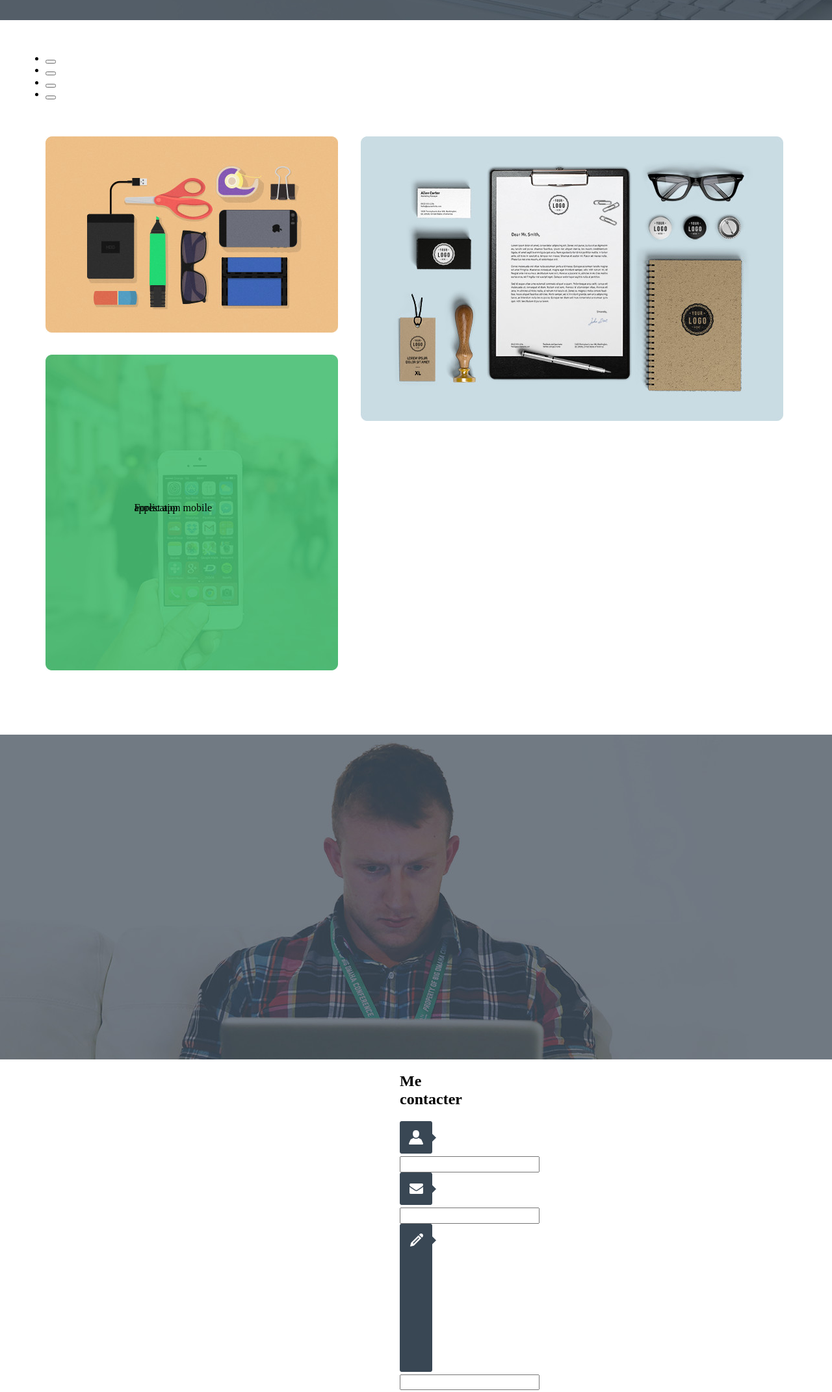
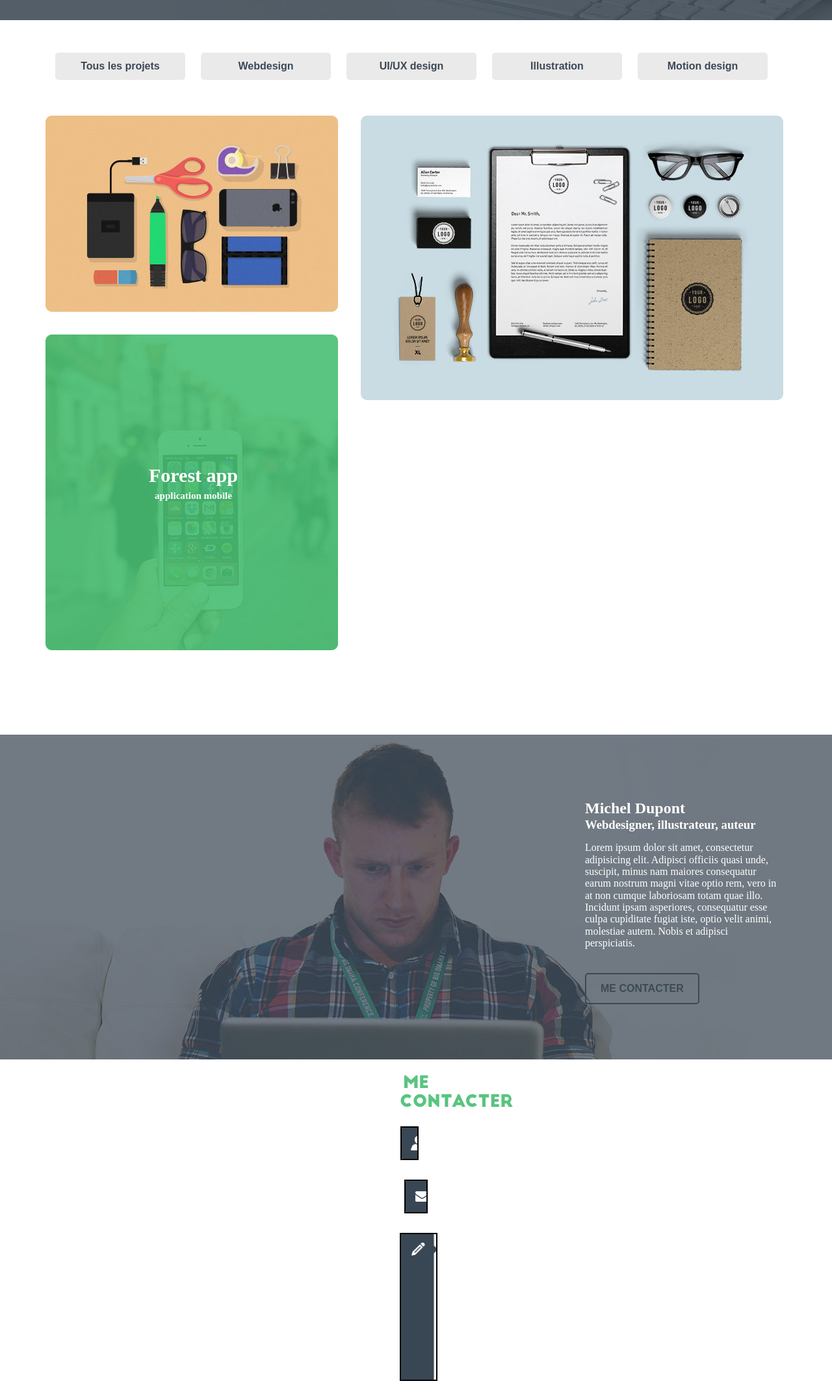
Before and after one commit to kayot88/foliac, a plain HTML site: page index.html in a window 1280 px wide. Shown: the part 619-2762 px from the top of the page at 65% size. Drawn offline with nearby package versions, Linux system fonts and the light colour scheme; files whose address does not match are found by name.

Commit message:
95%_0:18

```diff
--- a/css/style.css
+++ b/css/style.css
@@ -50,7 +50,6 @@ nav{
 	text-decoration: none;
 	padding: 0;
 	padding-left: 347px;
-
 }
 .nav-item{
 	display: inline-block;
@@ -58,7 +57,12 @@ nav{
 	font-weight: 600;
 	color: #fff;
 	font-family: 'slim_joeregular';
-
+	transition: ease 1s color;
+}
+.nav-item:hover{
+	color: red;
+	cursor: pointer;
+	transition: ease 1s color;
 }
 .nav-item::after{
 	content: '/';
@@ -116,12 +120,15 @@ justify-content: center;
 	font-size: 26px;
 	padding: 15px 20px;
 	display: block;
+
 }
+
+
+/******************second-section*********************/
 .second-section{
 	height: 1050px;
 	width: 1140px;
 	margin: 0 auto;
-/*background-color: #ccc*/
 }
 .flex-block{
 	display: -webkit-flex;
@@ -136,21 +143,110 @@ margin-bottom: 90px;
 .sec-sec:nth-child(2n+1){
 	margin-bottom: 30px;
 }
+.sec-sec{
+	transition: ease 1s filter;
+}
 .sec-sec:nth-child(n+1):nth-child(-n+2){
 	margin-right: 30px;
 }
+.sec-sec:hover{
+	color: #4BB570;
+	opacity: .7;
+	filter: invert(320);
+	border-radius: 15px;
+	transition: ease 1s filter;
+}
+
 .list-but{
 	margin: 50px 0 55px 0;
+	/*margin: 0 auto;*/
 	padding: 0;
+	list-style: none;
+	text-decoration: none;
+}
+.but{
+	width: 200px;
+	height: auto;
+	padding: 10px 20px;
+	font-size: 16px;
+	font-weight: 600;
+	color: #3c4955;
+	background-color: #eaeaea;
+	border: 2px solid #eaeaea;
+	border-radius: 5px;
+	margin-right: 20px;
+}
+.list-item-but:first-child{
+	margin-left:15px;
+}
+.but:hover{
+	height: auto;
+	padding: 10px 20px;
+	font-size: 16px;
+	font-weight: 600;
+	color: #fff;
+	background-color: #48bf72;
+	border: 2px solid #48bf72;
+	border-radius: 5px;
+	cursor: pointer;
+	transition: ease 1s background-color;
+}
+.list-item-but{
+	display: inline-block;
 }
 .sec2{
 	position: relative;
 }
-.sec-sec>p{
+.sec-sec>.app{
+	display: block;
+	font-weight: 800;
+	font-size: 15px;
+	margin-top: 240px;
+	position: absolute;
+	color: #fff;
+	width: 100%;
+	text-align: center;
+	vertical-align: middle;
+}
+.sec-sec>.forest{
+	display: block;
+	font-weight: 800;
+	font-size: 30px;
+	margin-top: 200px;
+	position: absolute;
+	color: #fff;
+	width: 100%;
+	text-align: center;
+	vertical-align: middle;
+}
+/******************third-section*********************/
+
+.container{
+	margin-top: 100px;
+	width: 300px;
 	display: inline-block;
-	margin-top: 50%;
-	padding-left: 30%;
-	position: absolute;
+	margin-left: 900px;
+	color: #fff;
+}
+.container>h2,h3{
+	margin: 0;
+}
+.lorem{
+	padding-bottom: 20px;
+}
+.but-cont{
+	color: #3C4955;
+	background-color: transparent;
+	border: 2px solid #3C4955;
+	border-radius: 5px;
+	padding: 13px 22px;
+	text-transform: uppercase;
+	font-weight: 800;
+	cursor: pointer;
+}
+.but-cont:hover{
+	border: 2px solid red;
+	background-color: white;
 }
 .third-section{
 	height: 500px;
@@ -158,13 +254,71 @@ margin-right: 30px;
 	margin: 0 auto;
 	width: 1920px;
 }
+/******************fourth-section*********************/
 .fourth-section{
 	height: 567px;
 	margin: 0 615px;
 }
+
+.contact{
+	display: block;
+	/*margin: 0 auto;*/
+	text-align: center;
+	font-family: 'big_johnregular';
+	color: #59C47F;
+	text-transform: uppercase;
+	/*font-weight: 800;*/
+	font-size: 26px;
+}
+form{
+	display: block;
+	/*width: 800px;*/
+	margin: 0 auto;
+	text-align: center;
+}
+
+input{
+	background-repeat: no-repeat;
+	background-position: 0px;
+	outline: none;
+	height: 46px;
+	border: 2px solid #000;
+	display: inline-block;
+	color: #F1F1F1;
+	background-color: #F1F1F1;
+	margin-bottom: 30px;
+}
+
+.form-control1 {
+	background-image: url('../foliac-assets/icon-user.png');
+	width: 40%;
+	margin-right: 20px;
+}
+.form-control2 {
+	background-image: url('../foliac-assets/icon-email.png');
+	width: 56%;
+}
+.form-control3 {
+	background-image: url('../foliac-assets/icon-message.png');
+	width:99%;
+	height: 222px;
+}
+
+/******************footer*********************/
 .footer{
+	display: -webkit-flex;
+	display: -moz-flex;
+	display: -ms-flex;
+	display: -o-flex;
+	display: flex;
 	height: 200px;
 	margin: 0 auto;
 	width: 1920px;
 	background-color: #3c4955;
+	-ms-align-items: center;
+	align-items: center;
 }
+.addr{
+	margin-left: 390px;
+	margin-right: 450px;
+}
--- a/index.html
+++ b/index.html
@@ -34,10 +34,11 @@
 		<!-- begin second-section -->
 		<div class="second-section">
 			<ul class="list-but">
-				<li class="list-item-but"><button class="but"><a href="" class="but-link"></a></button></li>
-				<li class="list-item-but"><button class="but"><a href="" class="but-link"></a></button></li>
-				<li class="list-item-but"><button class="but"><a href="" class="but-link"></a></button></li>
-				<li class="list-item-but"><button class="but"><a href="" class="but-link"></a></button></li>
+				<li class="list-item-but"><button class="but">Tous les projets<a href="" class="but-link"></a></button></li>
+				<li class="list-item-but"><button class="but">Webdesign<a href="" class="but-link"></a></button></li>
+				<li class="list-item-but"><button class="but">UI/UX design<a href="" class="but-link"></a></button></li>
+				<li class="list-item-but"><button class="but">Illustration<a href="" class="but-link"></a></button></li>
+				<li class="list-item-but"><button class="but">Motion design<a href="" class="but-link"></a></button></li>
 			</ul>
 			<div class="flex-block">
 				<div class="sec-sec sec1"><img src="foliac-assets/item1.jpg" alt="" class="sec-sec-img"></div>
@@ -54,7 +55,12 @@
 		<!-- end second-section -->
 		<!-- begin third-section -->
 		<div class="third-section">
-
+			<div class="container">
+				<h2 class="dupont">Michel Dupont</h2>
+				<h3 class="auteur"> Webdesigner, illustrateur, auteur</h3>
+				<p class="lorem">Lorem ipsum dolor sit amet, consectetur adipisicing elit. Adipisci officiis quasi unde, suscipit, minus nam maiores consequatur earum nostrum magni vitae optio rem, vero in at non cumque laboriosam totam quae illo. Incidunt ipsam asperiores, consequatur esse culpa cupiditate fugiat iste, optio velit animi, molestiae autem. Nobis et adipisci perspiciatis.</p>
+				<button class="but-cont">Me contacter</button>
+			</div>
 		</div>
 		<!-- end third-section -->
 
@@ -62,16 +68,16 @@
 		<div class="fourth-section">
 			<h2 class="contact">Me contacter</h2>
 			<form action="#" class="votre">
-				<img src="foliac-assets/icon-user.png" alt=""><input type="text"></input>
-				<img src="foliac-assets/icon-email.png" alt=""><input type="text"></input>
-				<img src="foliac-assets/icon-message.png" alt=""><input type="text"></input>
+				<input class="form-control1" type="text" placeholder="&#160;	&#160;	&#160;Votre nom">
+				<input class="form-control2" type="text" placeholder="&#160;	&#160;	&#160;Votre nom">
+				<input class="form-control3" type="text" placeholder="&#160;	&#160;	&#160;Votre nom">
 			</form>
 			<div class="envoyer">envoyer</div>
 		</div>
 		<!-- end fourth-section -->
 		<!-- begin footer -->
 		<div class="footer">
-			<address>Copyright &#169; by beneggen &#8211;<a href="#">www.beneggen.fr</a></address>
+			<address class="addr">Copyright &#169; by beneggen &#8211;<a href="#">www.beneggen.fr</a></address>
 			<div class="social"><img src="foliac-assets/social.png" alt=""></div>
 		</div>
 		<!-- end footer -->
```
Lines whose indentation alone changed are shown as unchanged.
